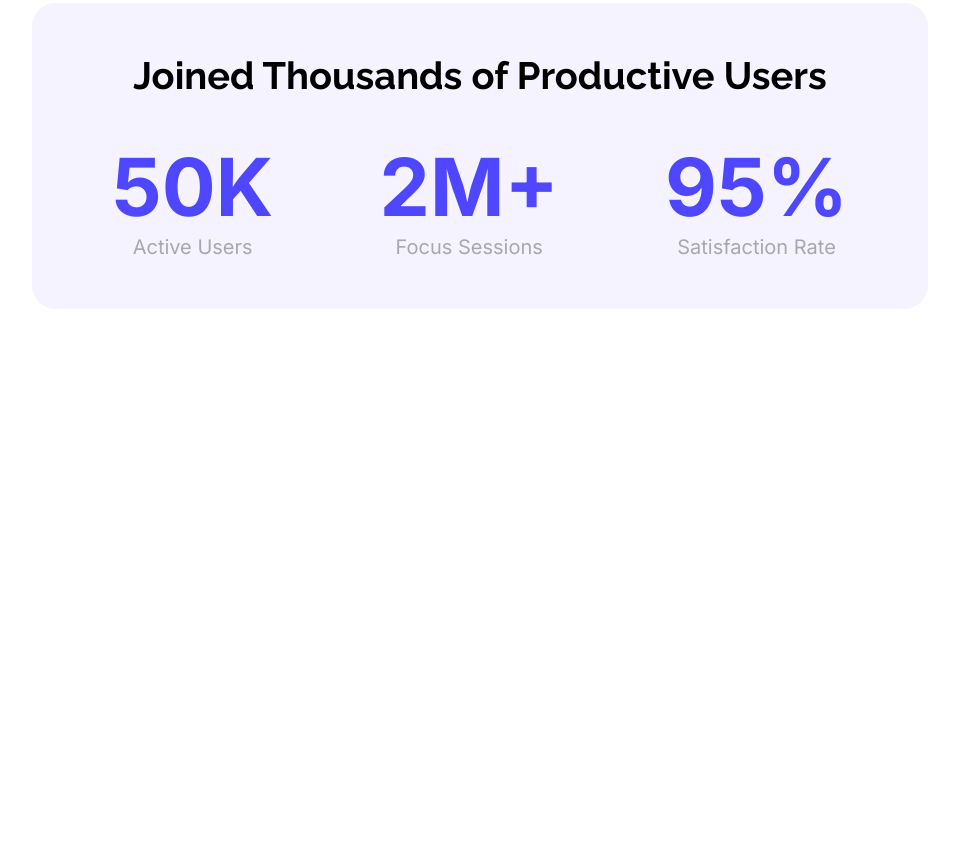
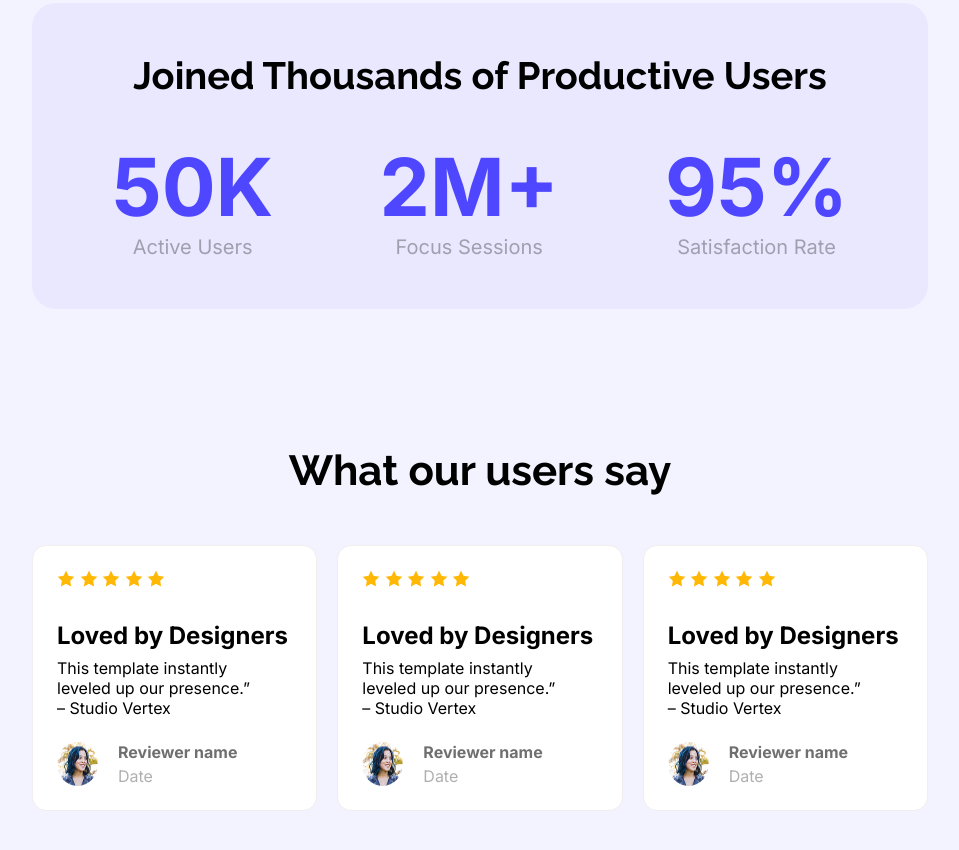
Before and after one commit to mdrobiulislam1479/B12A01-landing-launchpad, a plain HTML site: page index.html in a window 1280 px wide. Shown: the part 1242-2092 px from the top of the page, without its empty margins (160-1119 px from the left). Before the commit the page ends 1551 px from the top, so only its background shows below. Drawn offline with Linux system fonts and the light colour scheme.

Commit message:
added review section

```diff
--- a/index.html
+++ b/index.html
@@ -18,7 +18,7 @@
       </div>
     </header>
     <main>
-      <section  class="action" >
+      <section class="action">
         <div class="action-content">
           <h1>See It in Action</h1>
           <p>
@@ -48,6 +48,71 @@
           </div>
         </div>
       </section>
+      <section class="review">
+        <h1>What our users say</h1>
+        <div class="review-container">
+          <div class="card">
+            <div class="star">
+              <img src="assets/icon-star.png" alt="icon-star" />
+              <img src="assets/icon-star.png" alt="icon-star" />
+              <img src="assets/icon-star.png" alt="icon-star" />
+              <img src="assets/icon-star.png" alt="icon-star" />
+              <img src="assets/icon-star.png" alt="icon-star" />
+            </div>
+            <h2>Loved by Designers</h2>
+            <p>
+              This template instantly leveled up our presence.” – Studio Vertex
+            </p>
+            <div class="reviewer">
+              <img src="assets/avatar.png" alt="avatar" />
+              <div>
+                <p>Reviewer name</p>
+                <span>Date</span>
+              </div>
+            </div>
+          </div>
+          <div class="card">
+            <div class="star">
+              <img src="assets/icon-star.png" alt="icon-star" />
+              <img src="assets/icon-star.png" alt="icon-star" />
+              <img src="assets/icon-star.png" alt="icon-star" />
+              <img src="assets/icon-star.png" alt="icon-star" />
+              <img src="assets/icon-star.png" alt="icon-star" />
+            </div>
+            <h2>Loved by Designers</h2>
+            <p>
+              This template instantly leveled up our presence.” – Studio Vertex
+            </p>
+            <div class="reviewer">
+              <img src="assets/avatar.png" alt="avatar" />
+              <div>
+                <p>Reviewer name</p>
+                <span>Date</span>
+              </div>
+            </div>
+          </div>
+          <div class="card">
+            <div class="star">
+              <img src="assets/icon-star.png" alt="icon-star" />
+              <img src="assets/icon-star.png" alt="icon-star" />
+              <img src="assets/icon-star.png" alt="icon-star" />
+              <img src="assets/icon-star.png" alt="icon-star" />
+              <img src="assets/icon-star.png" alt="icon-star" />
+            </div>
+            <h2>Loved by Designers</h2>
+            <p>
+              This template instantly leveled up our presence.” – Studio Vertex
+            </p>
+            <div class="reviewer">
+              <img src="assets/avatar.png" alt="avatar" />
+              <div>
+                <p>Reviewer name</p>
+                <span>Date</span>
+              </div>
+            </div>
+          </div>
+        </div>
+      </section>
     </main>
   </body>
 </html>
--- a/style.css
+++ b/style.css
@@ -7,6 +7,7 @@
 }
 body {
   font-family: "Raleway", sans-serif;
+  background-color: #4e47ff10;
 }
 header {
   background-image: url(assets/hero-bg.png);
@@ -96,3 +97,45 @@ main {
   font-size: 20px;
   color: #00000050;
 }
+.review {
+  margin: 137px 0;
+}
+.review h1 {
+  font-size: 42px;
+  font-weight: bold;
+  margin-bottom: 50px;
+  text-align: center;
+}
+.review-container {
+  display: flex;
+  justify-content: space-between;
+  gap: 20px;
+  font-family: "Inter", sans-serif;
+}
+.card {
+  background-color: white;
+  border: 1px solid #f2eded;
+  border-radius: 14px;
+  padding: 24px;
+}
+.card h2 {
+  margin: 30px 0 8px 0;
+}
+.card > p {
+  margin: 0 30px 24px 0;
+}
+.reviewer {
+  display: flex;
+  gap: 20px;
+}
+.reviewer img {
+  border-radius: 50%;
+}
+.reviewer p {
+  font-weight: bold;
+  color: #00000090;
+  margin-bottom: 4px;
+}
+.reviewer span {
+  color: #00000050;
+}
```
